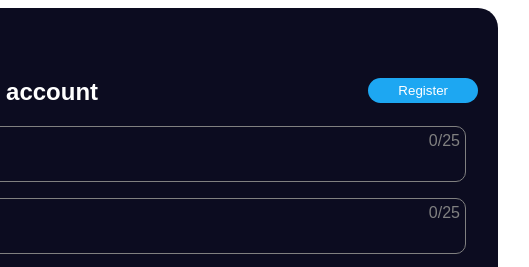
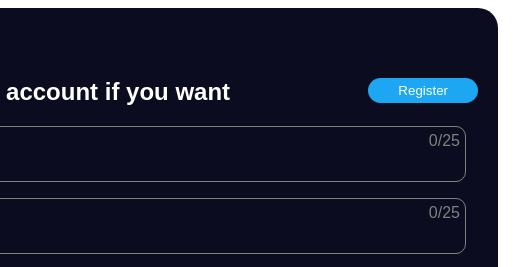
Before and after one commit to Nele83/harjoitus-5, a plain HTML site: page Twitter clone/index.html in a window 1280 px wide. Shown: the top 267 px of the page, 474-1003 px from the left. Drawn offline with nearby package versions, Linux system fonts and the light colour scheme.

Commit message:
näsäviisastellaan Rikulle

```diff
--- a/Twitter clone/index.html
+++ b/Twitter clone/index.html
@@ -17,7 +17,7 @@
                 <i class="fab fa-twitter fa-lg fa-fw"></i>
                 <div class="register" v-if="!registered">
                     <button form="register_user" type="submit">Register</button>
-                    <h2>Create your account</h2>
+                    <h2>Create your account if you want</h2>
                     <form id="register_user" action="" v-on:submit.prevent="registerAccount">
 
                         <div class="form_group">
```
